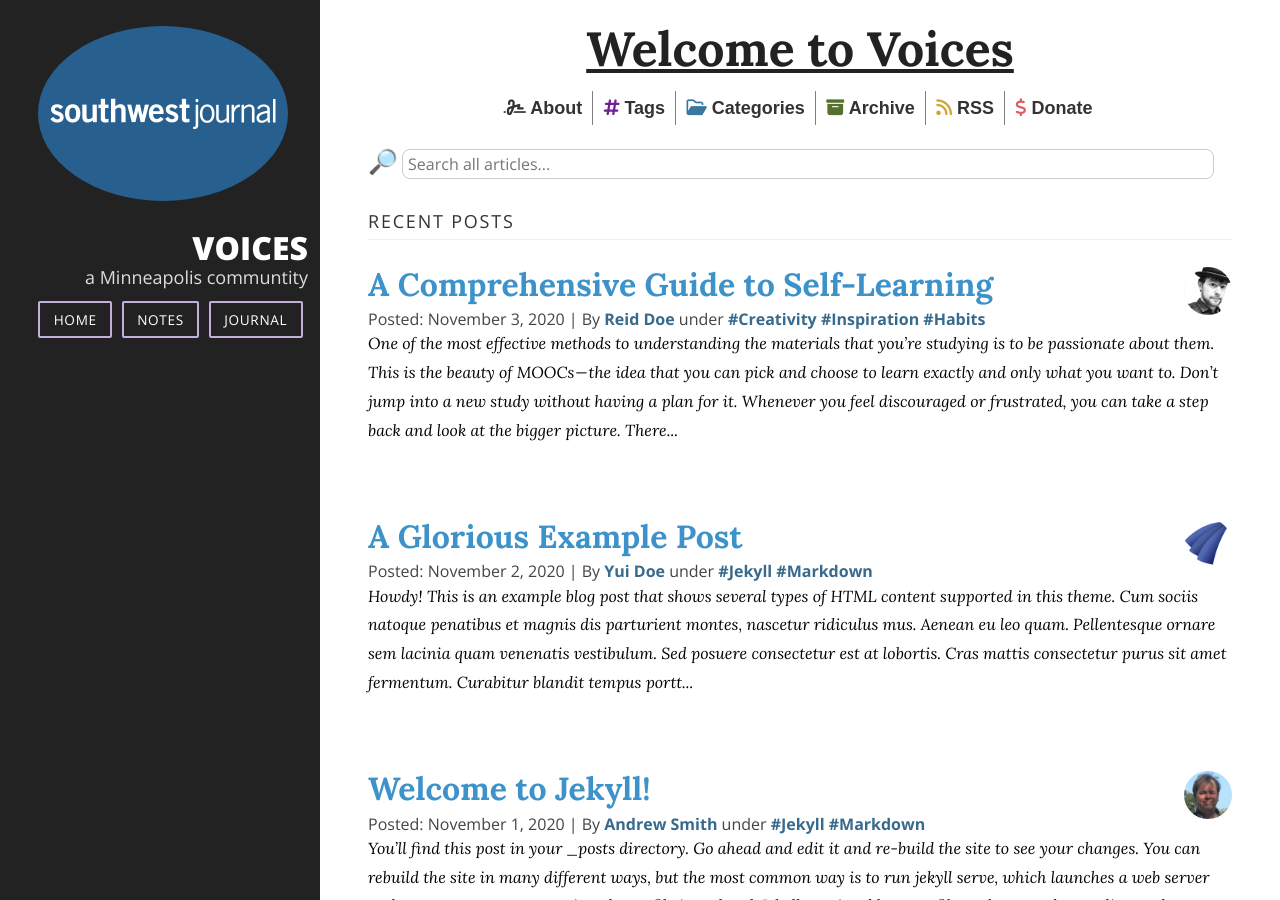
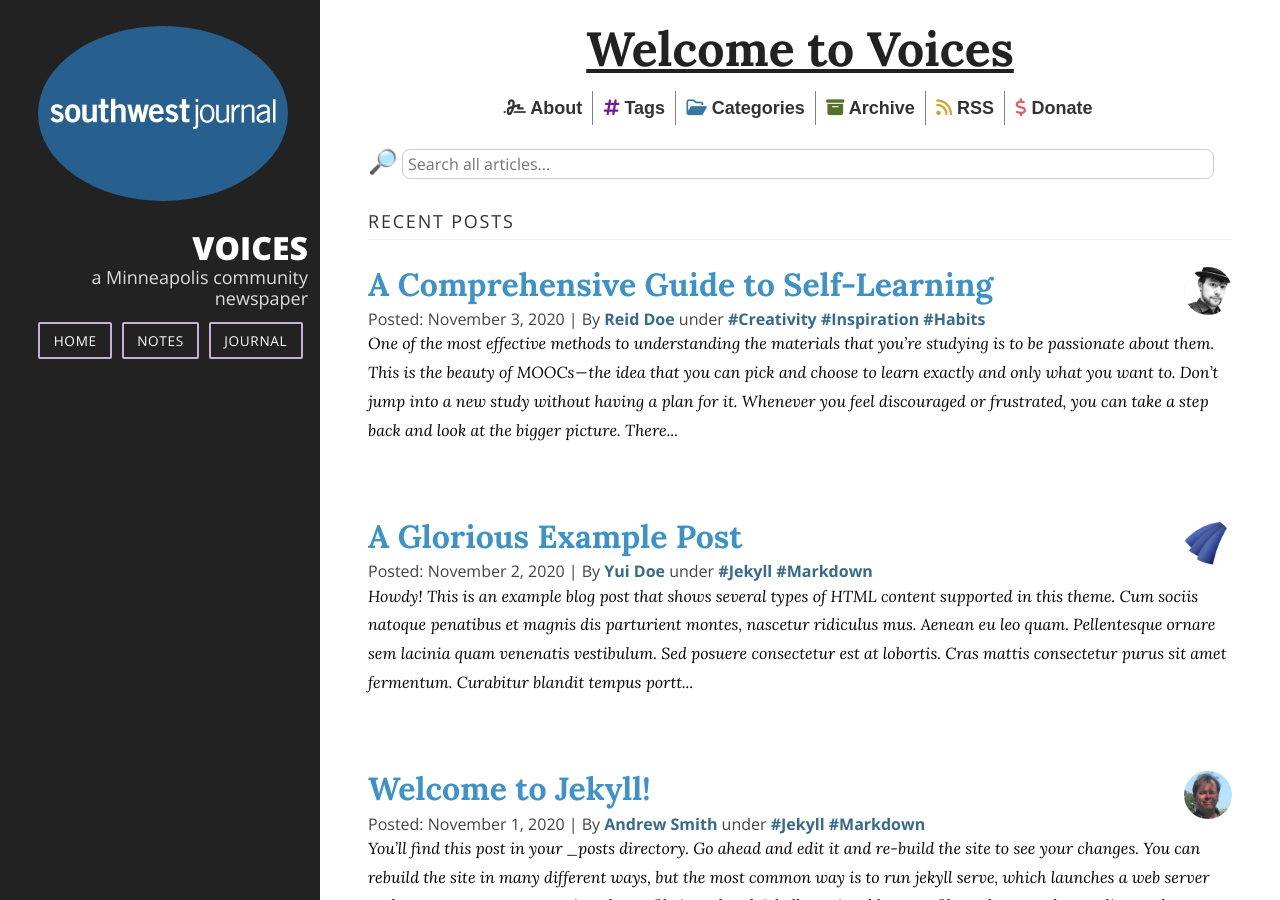
Before and after one commit to stackbit-projects/neat-sparrow-a70ae, a Jekyll site: the page built from index.html, in a window 1280 px wide and 900 px high. Built offline with Jekyll 4.4.1, drawn with Linux system fonts in a browser that asks for light colours; nearby versions of some CDN libraries; the list of posts is cut into pages by our own code.

Commit message:
_config.yml: changed

```diff
--- a/_config.yml
+++ b/_config.yml
@@ -1,7 +1,7 @@
 title: 'Voices'
 email: mail@brennanbrown.ca
 description: >-
-  a Minneapolis communtity
+  a Minneapolis community newspaper
 baseurl: ''
 url: ''
 repository: brennanbrown/purelog
```
